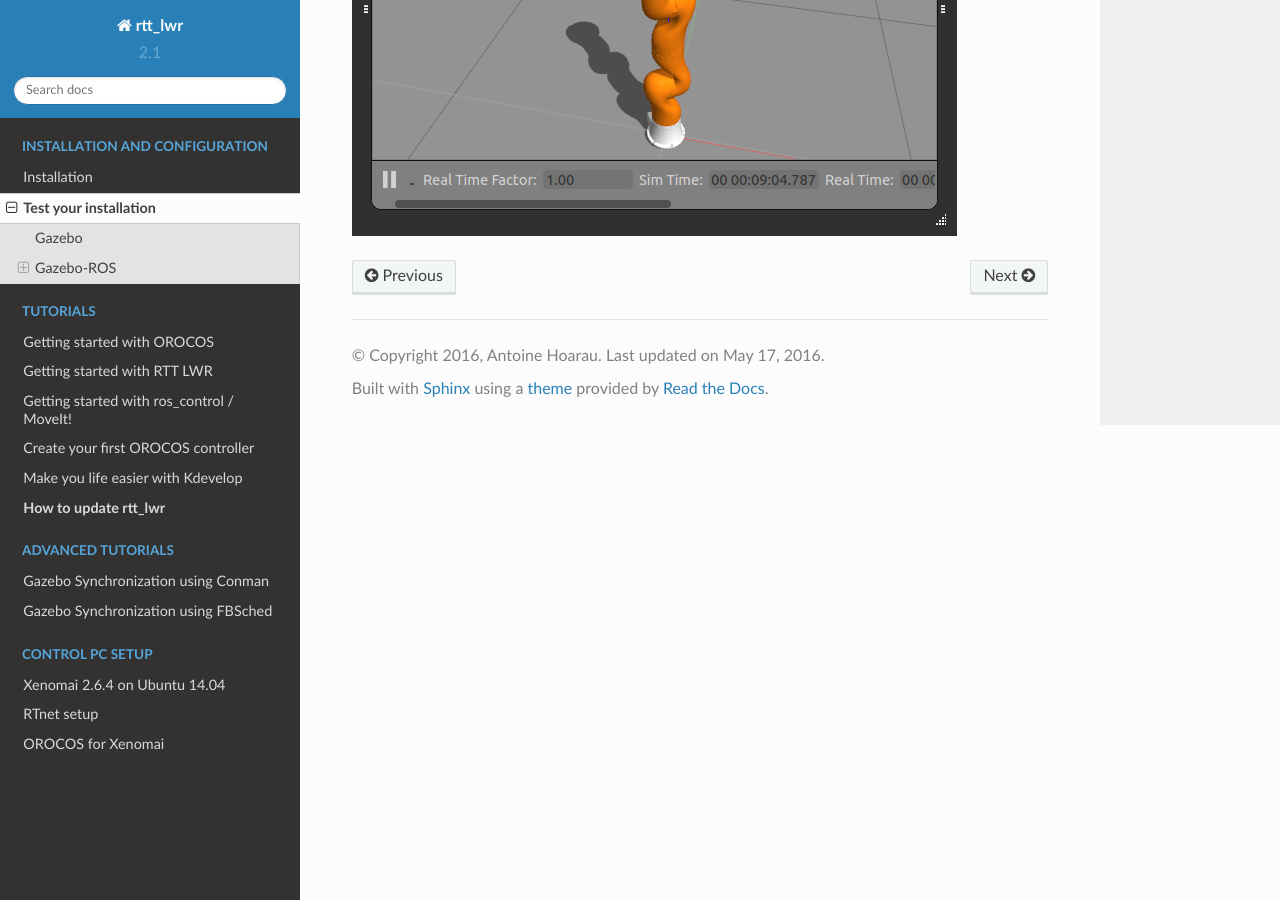
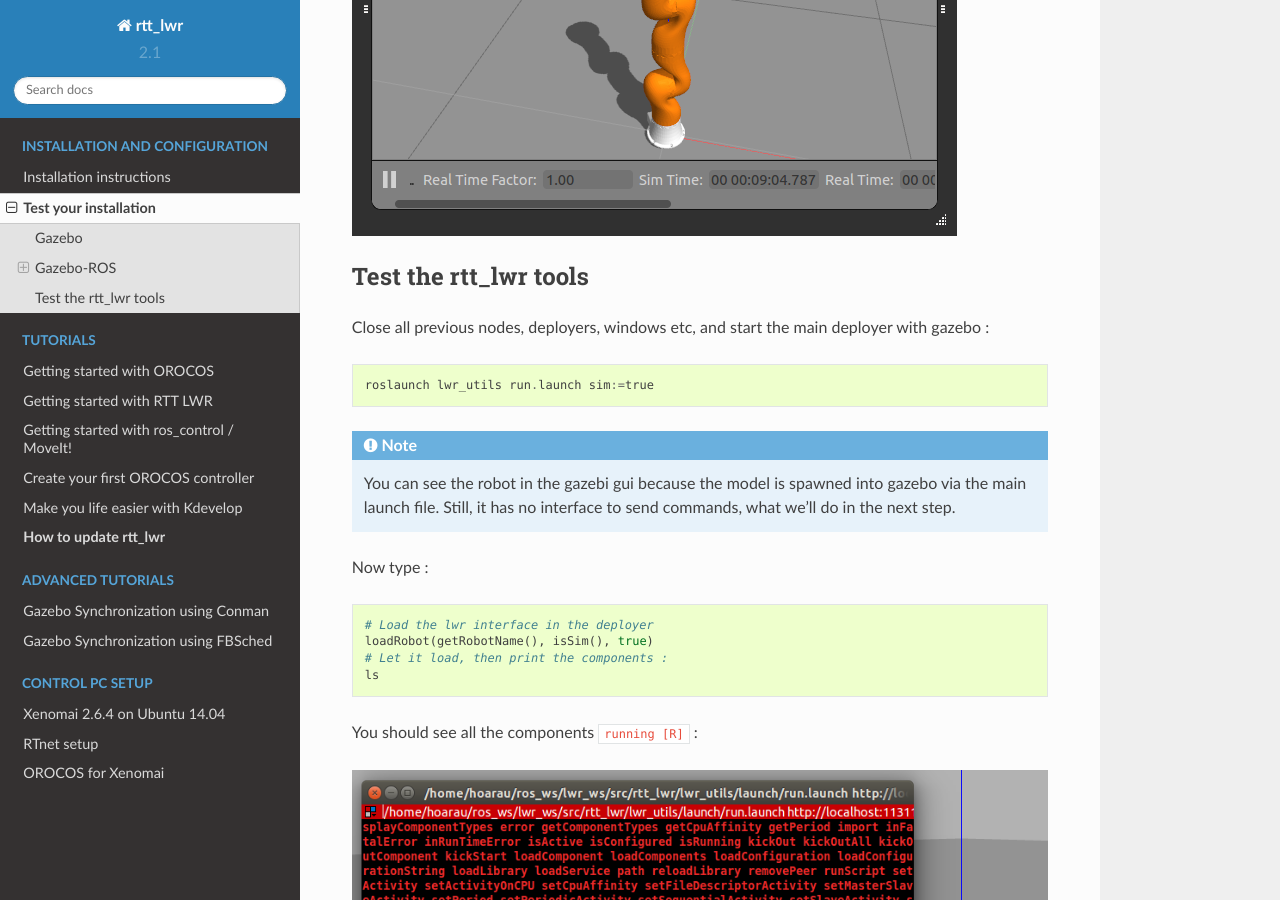
Before and after one commit to kuka-isir/rtt_lwr, a Sphinx documentation site: the page built from docs/source/install/test-install.rst, in a window 1280 px wide and 900 px high, scrolled down 1932 px. Built offline with Sphinx 7.4.7 and the Read the Docs theme 2.0.0, drawn with Linux system fonts in a browser that asks for light colours.

Commit message:
fix docs errors at startup

```diff
--- a/docs/source/index.rst
+++ b/docs/source/index.rst
@@ -18,8 +18,8 @@ Welcome to the rtt_lwr documentation
     :glob:
     :maxdepth: 2
 
-    Installation <install/install>
-    Test your installation <install/test-install>
+    install/install
+    install/test-install
 
 .. toctree::
     :name: tutos
--- a/docs/source/install/install.rst
+++ b/docs/source/install/install.rst
@@ -1,5 +1,5 @@
 ############
-Installation
+Installation instructions
 ############
 
 Requirements
--- a/docs/source/install/test-install.rst
+++ b/docs/source/install/test-install.rst
@@ -56,3 +56,31 @@ Spawn to robot into Gazebo
 .. note:: If the model has been correctly uploaded, this command should also exit immediately
 
 .. image:: /_static/gazebo-lwr.png
+
+
+Test the rtt_lwr tools
+-----------------------
+
+Close all previous nodes, deployers, windows etc, and start the main deployer with gazebo :
+
+.. code::
+
+    roslaunch lwr_utils run.launch sim:=true
+
+.. note::
+
+    You can see the robot in the gazebi gui because the model is spawned into gazebo via the main launch file.
+    Still, it has no interface to send commands, what we'll do in the next step.
+
+Now type :
+
+.. code-block:: ruby
+
+    # Load the lwr interface in the deployer
+    loadRobot(getRobotName(), isSim(), true)
+    # Let it load, then print the components :
+    ls
+
+You should see all the components ``running [R]`` :
+
+.. image:: /_static/test-rtt-lwr.png
```
Also changed, not shown: docs/source/_static/test-rtt-lwr.png (added), 1 other file.
